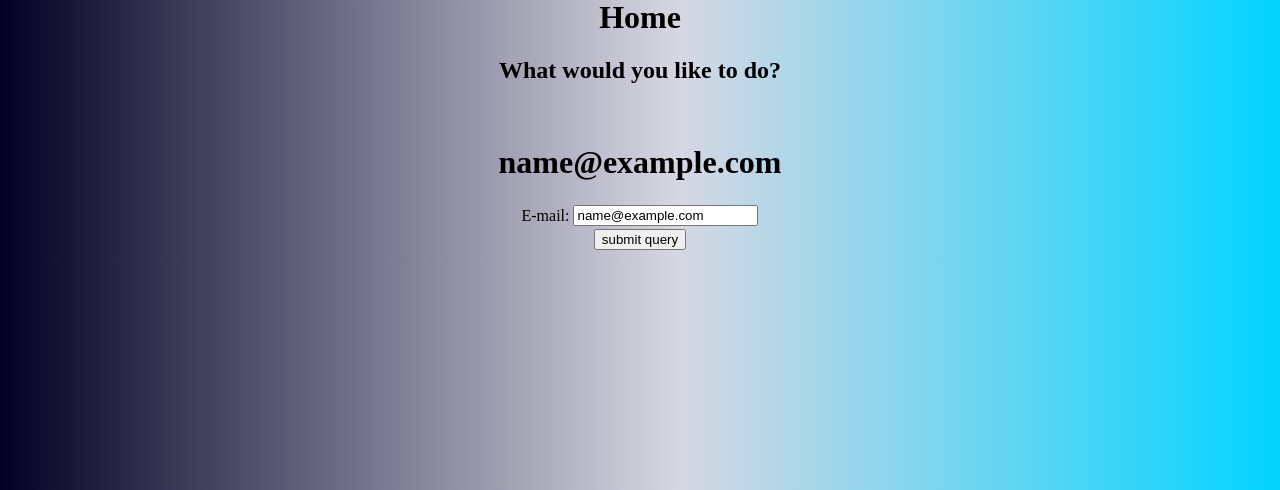
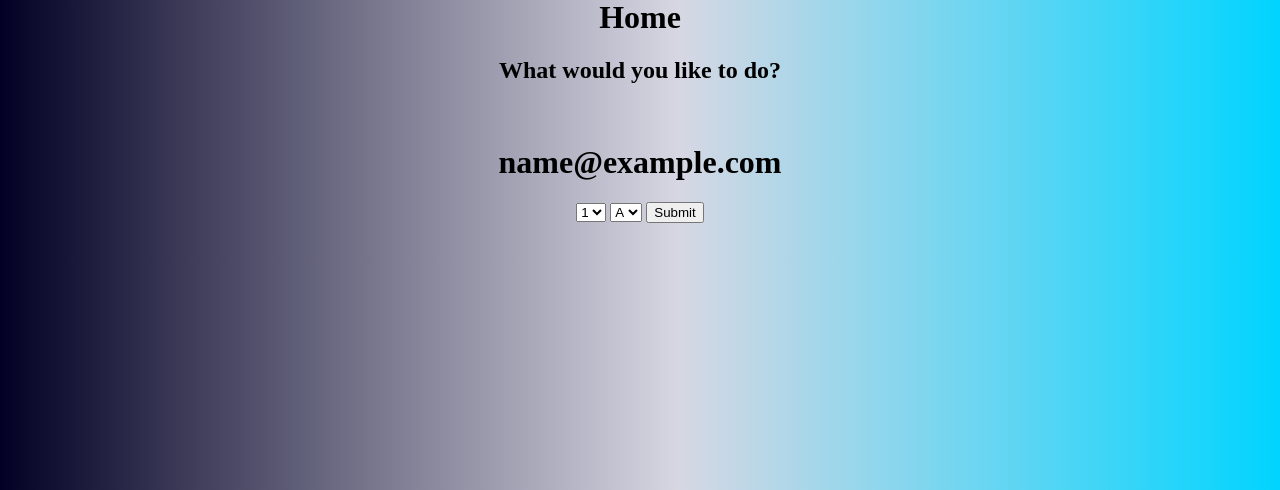
Before and after one commit to blueshelled99/IT490, a PHP site: page /user_home.php in a window 1280 px wide. Shown: the part 251-741 px from the top of the page. Run offline with PHP 8.4, Linux system fonts and the light colour scheme; the visitor is signed in with stand-in values (Sample User, id 1).

Commit message:
Update user_home.php
updated the main page after login with dropdown menus as a prototype for how to submit queries

```diff
--- a/front end/user_home.php
+++ b/front end/user_home.php
@@ -1,7 +1,11 @@
 <?php
-session_start();if (! $_SESSION['logged_in']) {
+session_start();
+
+if (! $_SESSION['logged_in']) {
 	header("Location: index.html");
-}$user = $_SESSION['email'];
+}
+
+$user = $_SESSION['email'];
 //echo "<h1>$user</h1>";
 
 ?>
@@ -15,21 +19,29 @@ session_start();if (! $_SESSION['logged_in']) {
 </head>
 <body>
 <main>
-	<div class="Square">
-	<center><h1>Home</h1>
+
+        <div class="Square">
+
+        <center><h1>Home</h1>
 		<h2>What would you like to do?</h2>
         <br>
 	<h1><?php echo $user; ?></h1>
-	<form action ="" method="post">
-                <table>
-                    <tr>
-                        <td>E-mail:</td>
-                        <td><input type="text" id="email" name="email" required minlength="3" maxlength="20" value="<?php echo $user; ?>" readonly></td> <!-- you should add the hidden attribute to the input tag here -->
-		    </tr>
-		</table>
-                <input type="submit" name="submit" value="submit query">
+	<form action="query.php" method="get">
+			<input type="text" id="email" name="email" required minlength="3" maxlength="20" value="<?php echo $user; ?>" readonly hidden>
+			<select id="function" name="function">
+				<option value=1>1</option>
+				<option value=2>2</option>
+				<option value=3>3</option>
+			</select>
+			<select id="candidate" name="candidate">
+				<option value="A">A</option>
+				<option value="B">B</option>
+				<option value="C">C</option>
+			</select>
+                <input type="submit">
 	</form>
-	</div>
+
+    </div>
 </main>
 </body>
 </html>
```
